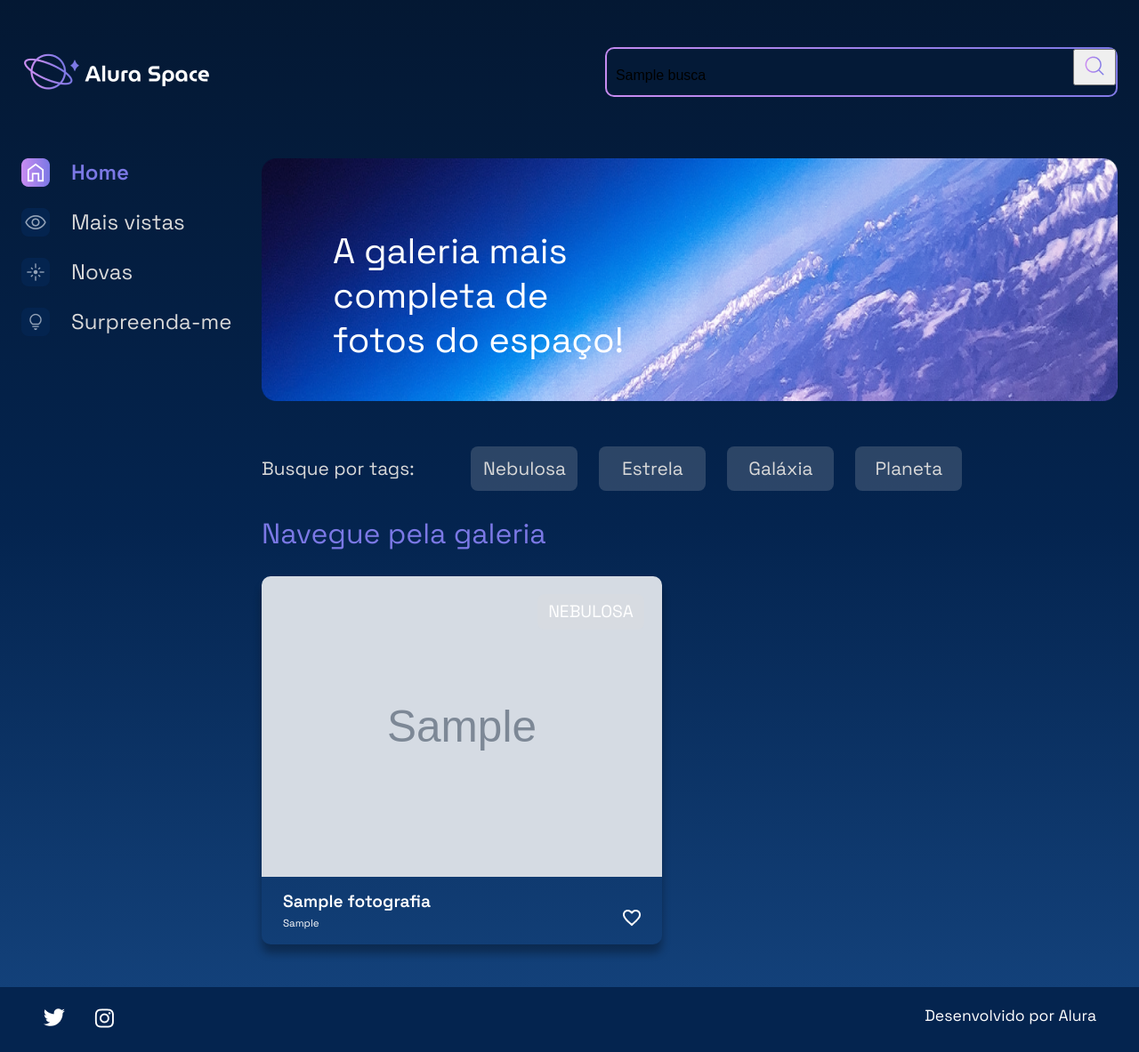
After one commit to Merthol/alura_space, a Django app: template templates/galeria/buscar.html in a window 1280 px wide. The commit adds this page. Shown: the whole page at 89% size. Run offline with Django 4.2, Linux system fonts and the light colour scheme; tables that the repository leaves empty hold one stand-in row (values such as "Sample post"); the template is opened without the code that fills it: values that come from a table or form of the project are taken from there, most other values are stand-ins (such as "Sample title", 1, 10 or a date in 2020); grey boxes marked "Sample" are stand-in pictures.

Commit message:
Implementado funcionalidade de busca

```diff
--- a/galeria/urls.py
+++ b/galeria/urls.py
@@ -1,7 +1,8 @@
 from django.urls import path
-from galeria.views import index, imagem
+from galeria.views import index, imagem, buscar
 
 urlpatterns = [
     path('', index, name='index'),
     path('imagem/<int:foto_id>', imagem, name='imagem'),
+    path('buscar/', buscar, name="buscar"),
 ]
--- /dev/null
+++ b/templates/galeria/buscar.html
@@ -0,0 +1,50 @@
+{% extends "galeria/base.html" %}
+{% load static %}
+{% block content %}
+    <section class="conteudo">
+        <section class="banner">
+            <img class="banner__imagem" src="{% static '/assets/imagens/Banner(2).png' %}" alt="banner Alura Space">
+            <h1 class="banner__titulo"> A galeria mais completa de fotos do espaço!</h1>
+        </section>
+        <section class="tags">
+            <p class="tags__titulo">Busque por tags:</p>
+            <ul class="tags__lista">
+                <li class="tags__tag">Nebulosa</li>
+                <li class="tags__tag">Estrela</li>
+                <li class="tags__tag">Galáxia</li>
+                <li class="tags__tag">Planeta</li>
+            </ul>
+        </section>
+        <section class="galeria">
+            <div class="cards">
+                <h2 class="cards__titulo">Navegue pela galeria</h2>
+                <ul class="cards__lista">
+                    {% if cards %}
+                    {% for fotografia in cards %}
+                    <li class="card">
+                        <a href="{% url 'imagem' fotografia.id %}">
+                        {% if fotografia.foto == "" or fotografia.foto == null %}
+                            <img class="card__imagem" src="{% static '/assets/imagens/galeria/not-found.png' %}" alt="foto">
+                        {% else %}
+                            <img class="card__imagem" src="{{ fotografia.foto.url }}" alt="foto">
+                        {% endif %}
+                        </a>
+                        <span class="card__tag">{{ fotografia.categoria }}</span>
+                        <div class="card__info">
+                            <p class="card__titulo">{{ fotografia.nome }}</p>
+                            <div class="card__texto">
+                                <p class="card__descricao">{{ fotografia.legenda }}</p>
+                                <span>
+                                    <img src="{% static '/assets/ícones/1x/favorite_outline.png' %}" alt="ícone de coração">
+                                </span>
+                            </div>
+                        </div>
+                    </li>
+                    {% endfor %}
+                    {% else %}
+                    {% endif %}
+                </ul>
+            </div>
+        </section>
+    </section>
+{% endblock content %}
--- a/templates/galeria/partials/_header.html
+++ b/templates/galeria/partials/_header.html
@@ -3,8 +3,12 @@
     <img src="{% static '/assets/logo/Logo(2).png' %}" alt="Logo da Alura Space" />
     <div class="cabecalho__busca">
         <div class="busca__fundo">
-            <input class="busca__input" type="text" placeholder="O que você procura?">
-            <img class="busca__icone" src="{% static '/assets/ícones/1x/search.png' %}" alt="ícone de search">
+            <form action="{% url 'buscar' %}">
+                <input class="busca__input" type="text" name="buscar" value="{{ busca }}" placeholder="O que você procura?">
+                <button type="submit">
+                    <img class="busca__icone" src="{% static '/assets/ícones/1x/search.png' %}" alt="ícone de search">
+                </button>
+            </form>
         </div>
     </div>
 </header>
```
Also changed, not shown: galeria/views.py (+10 -0 lines).
